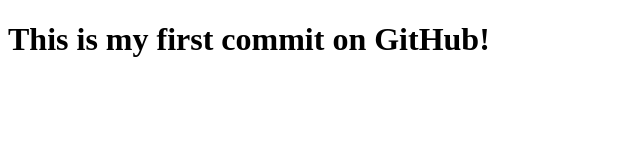
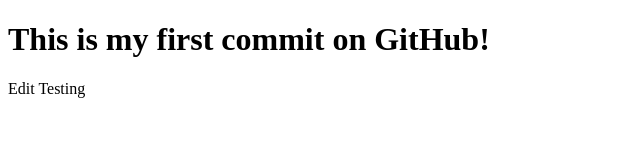
Before and after one commit to jamesxbase/jamesxbase.github.io, a plain HTML site: page index.html in a window 1280 px wide. Shown: the whole page, without its empty margins (0-640 px from the left). Drawn offline with Linux system fonts and the light colour scheme.

Commit message:
Added a new paragraph

```diff
--- a/index.html
+++ b/index.html
@@ -6,5 +6,6 @@
 	</head>
 	<body>
 		<h1>This is my first commit on GitHub!</h1>
+		<p>Edit Testing</p>
 	</body>
 </html>
```
